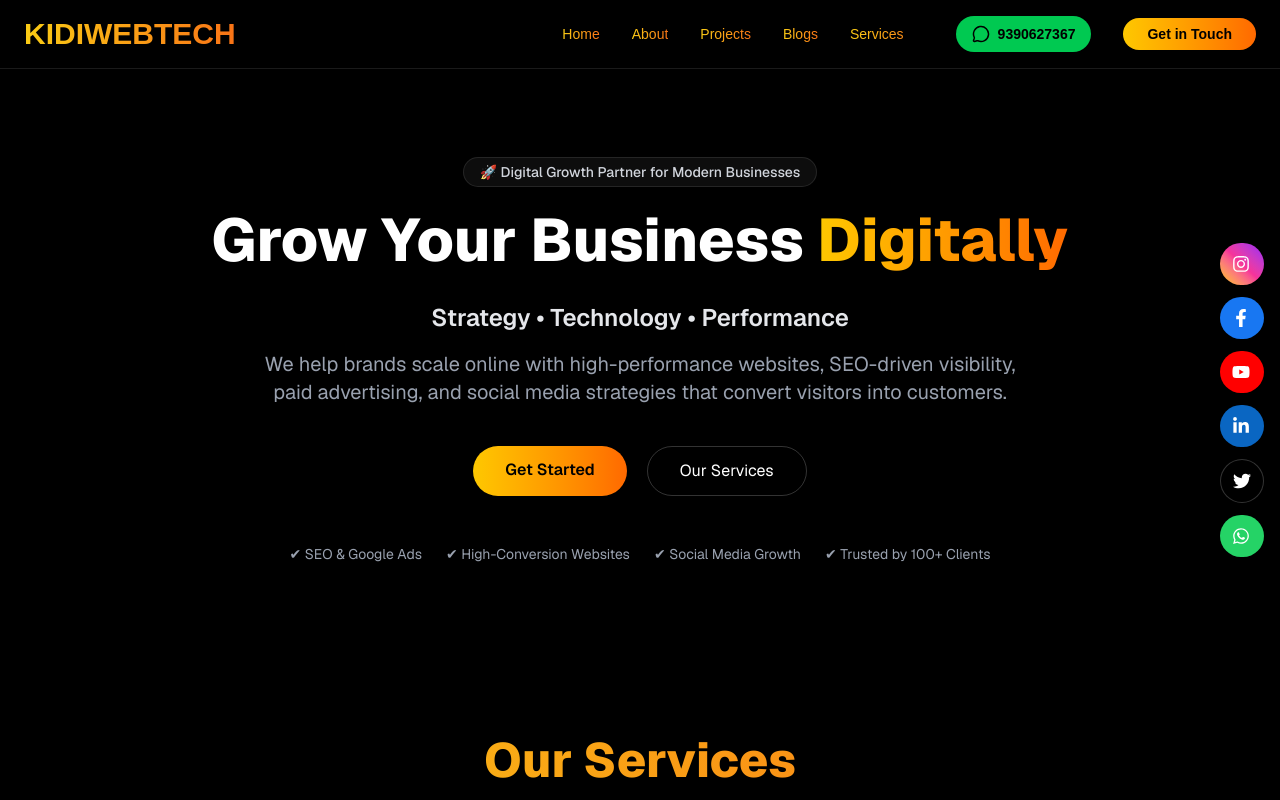
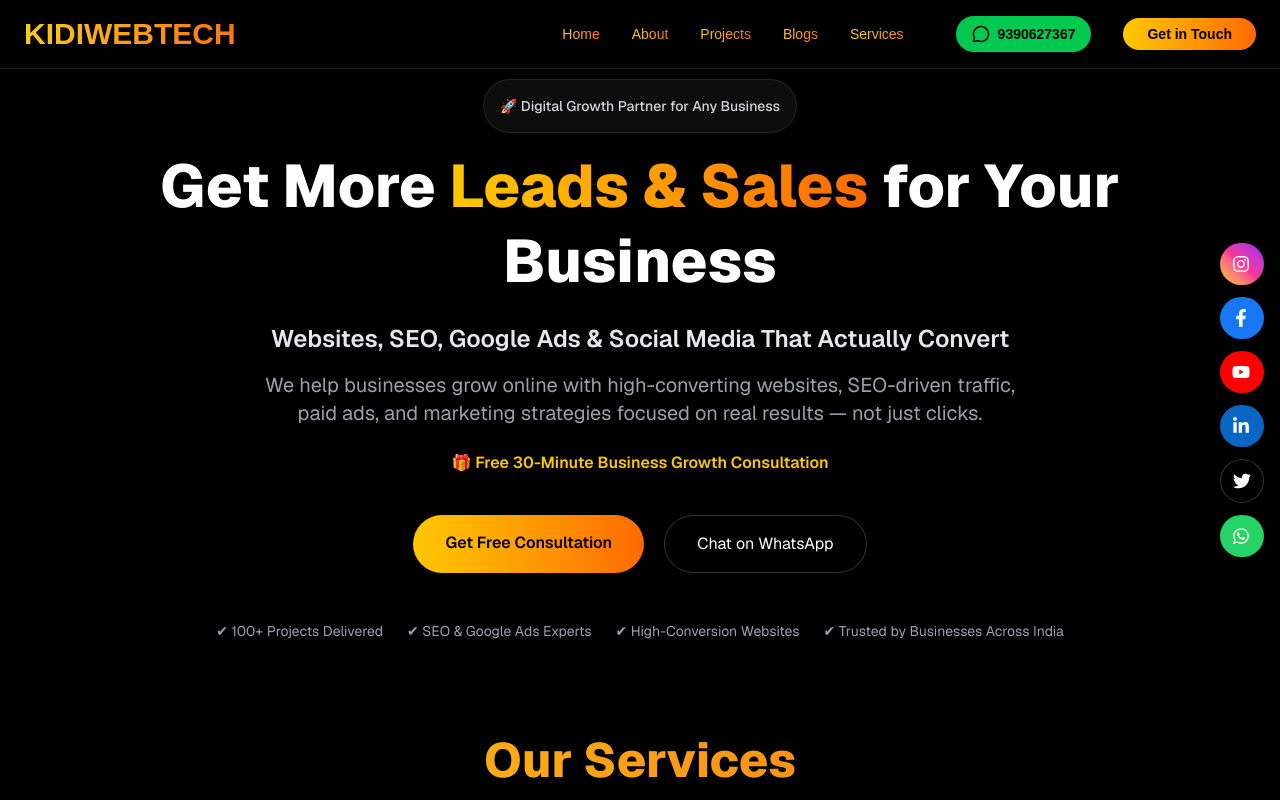
Before and after one commit to saikiranyalavarthi/kidi-web-tech, a Next.js app: page / in a window 1280 px wide. Shown: the top 800 px of the page. Built offline with nearby package versions, Linux system fonts and the light colour scheme.

Commit message:
first commit

```diff
--- a/src/app/Components/HeroSlider.jsx
+++ b/src/app/Components/HeroSlider.jsx
@@ -2,70 +2,81 @@
 
 export default function HeroSlider() {
   return (
-    <section className="relative min-h-[90vh] flex items-center justify-center bg-black px-6">
+    <section className="relative min-h-[90vh] flex items-center justify-center bg-black px-6 ">
 
       <div className="max-w-5xl text-center">
 
         {/* EYEBROW / BADGE */}
-        <p className="mb-4 inline-block px-4 py-1 rounded-full text-sm font-medium
+        <p className="mb-4 inline-block px-4 py-4 rounded-full text-sm font-medium
           bg-white/5 border border-white/10 text-gray-300">
-          🚀 Digital Growth Partner for Modern Businesses
+          🚀 Digital Growth Partner for Any Business
         </p>
 
-        {/* MAIN HEADING */}
+        {/* MAIN HEADING (SEO H1) */}
         <h1 className="text-4xl md:text-6xl font-extrabold leading-tight mb-6 text-white">
-          Grow Your Business{" "}
+          Get More{" "}
           <span className="bg-gradient-to-r from-yellow-400 to-orange-500 bg-clip-text text-transparent">
-            Digitally
-          </span>
+            Leads & Sales
+          </span>{" "}
+          for Your Business
         </h1>
 
-        {/* SUPPORTING HEADING */}
+        {/* SUPPORTING HEADING (H2 – SEO SAFE) */}
         <h2 className="text-xl md:text-2xl font-semibold text-gray-200 mb-4">
-          Strategy • Technology • Performance
+          Websites, SEO, Google Ads & Social Media That Actually Convert
         </h2>
 
         {/* SUB TEXT */}
-        <p className="text-lg md:text-xl text-gray-400 mb-10 max-w-3xl mx-auto">
-          We help brands scale online with high-performance websites,
-          SEO-driven visibility, paid advertising, and social media strategies
-          that convert visitors into customers.
+        <p className="text-lg md:text-xl text-gray-400 mb-6 max-w-3xl mx-auto">
+          We help businesses grow online with high-converting websites,
+          SEO-driven traffic, paid ads, and marketing strategies focused on
+          real results — not just clicks.
+        </p>
+
+        {/* OFFER (VERY IMPORTANT FOR LEADS) */}
+        <p className="text-yellow-400 font-semibold mb-10">
+          🎁 Free 30-Minute Business Growth Consultation
         </p>
 
         {/* CTA BUTTONS */}
         <div className="flex justify-center gap-5 flex-wrap mb-12">
+
+          {/* PRIMARY CTA */}
           <a
             href="/contact"
             className="
-              px-8 py-3 rounded-full
+              px-8 py-4 rounded-full
               bg-gradient-to-r from-yellow-400 to-orange-500
               text-black font-semibold
               hover:opacity-90 transition
             "
           >
-            Get Started
+            Get Free Consultation
           </a>
 
+          {/* WHATSAPP CTA (LEAD BOOSTER) */}
           <a
-            href="services/seo-services-hyderabad"
+            href="https://wa.me/919390627367?text=Hi%2C%20I%20want%20a%20free%20consultation%20to%20grow%20my%20business."
+            target="_blank"
             className="
-              px-8 py-3 rounded-full
+              px-8 py-4 rounded-full
               border border-white/20
               text-white
-              hover:border-yellow-400 hover:text-yellow-400
+              hover:border-green-400 hover:text-green-400
               transition
             "
           >
-            Our Services
+            Chat on WhatsApp
           </a>
+
         </div>
 
         {/* TRUST STRIP */}
         <div className="flex flex-wrap justify-center gap-6 text-sm text-gray-400">
-          <span>✔ SEO & Google Ads</span>
+          <span>✔ 100+ Projects Delivered</span>
+          <span>✔ SEO & Google Ads Experts</span>
           <span>✔ High-Conversion Websites</span>
-          <span>✔ Social Media Growth</span>
-          <span>✔ Trusted by 100+ Clients</span>
+          <span>✔ Trusted by Businesses Across India</span>
         </div>
 
       </div>
```
